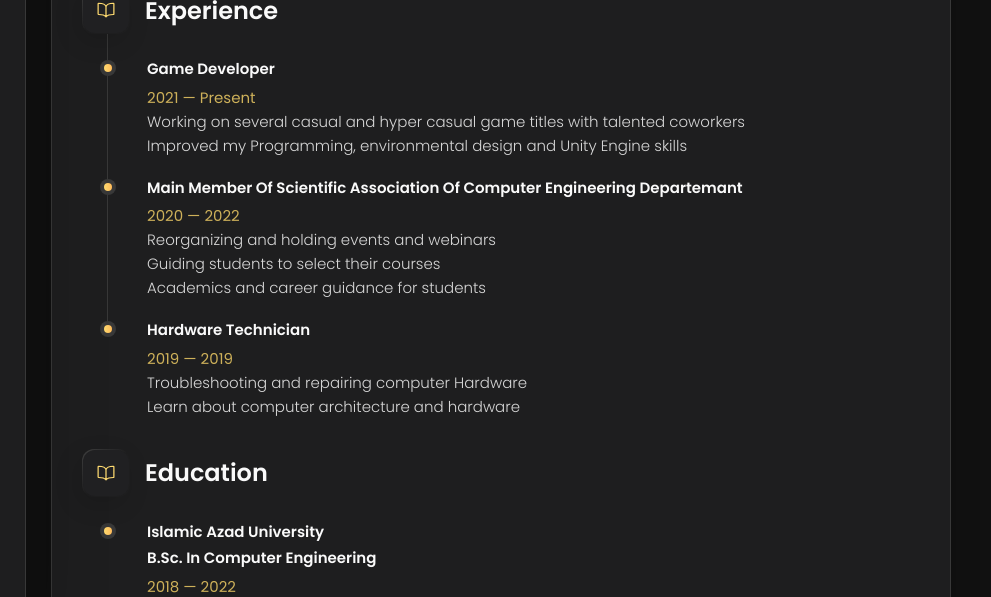
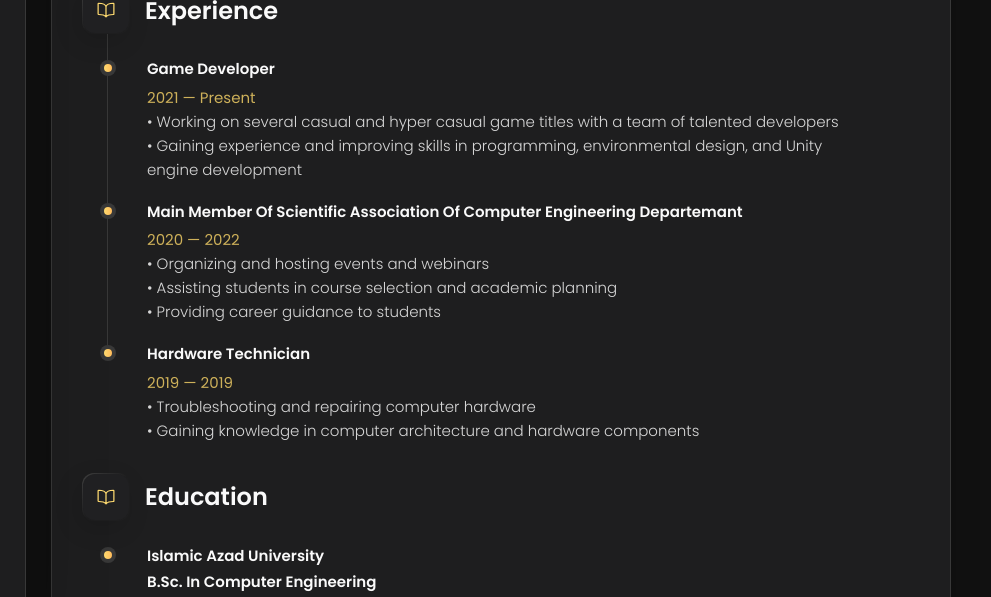
Before and after one commit to nima265/nima265.github.io, a plain HTML site: page index.html in a window 1280 px wide. Both pictures are taken after a click on the button "Resume". Shown: the part 203-800 px from the top of the page, 289-1280 px from the left. Drawn offline with nearby package versions, Linux system fonts and the light colour scheme.

Commit message:
change the CV change the website Signed-off-by: nima265 <nima.golestani2016@gmail.com>

```diff
--- a/index.html
+++ b/index.html
@@ -536,8 +536,8 @@
               <span>2021 — Present</span>
 
               <p class="timeline-text">
-                Working on several casual and hyper casual game titles with talented coworkers
-                <br/> Improved my Programming, environmental design and Unity Engine skills
+                • Working on several casual and hyper casual game titles with a team of talented developers
+                <br/> • Gaining experience and improving skills in programming, environmental design, and Unity engine development
               </p>
 
             </li>
@@ -549,9 +549,9 @@
               <span>2020 — 2022</span>
 
               <p class="timeline-text">
-                  Reorganizing and holding events and webinars
-                <br/>  Guiding students to select their courses
-                <br/>  Academics and career guidance for students
+                • Organizing and hosting events and webinars
+                <br/>  • Assisting students in course selection and academic planning
+                <br/>  • Providing career guidance to students
               </p>
 
             </li>
@@ -563,8 +563,8 @@
               <span>2019 — 2019</span>
 
               <p class="timeline-text">
-                 Troubleshooting and repairing computer Hardware
-                 <br/>Learn about computer architecture and hardware
+                •  Troubleshooting and repairing computer hardware
+                 <br/>• Gaining knowledge in computer architecture and hardware components
 
               </p>
 
@@ -591,13 +591,14 @@
 
               <h4 class="h4 timeline-item-title">Islamic Azad University</h4>
               <h4 class="h4 timeline-item-title">B.Sc. in Computer Engineering</h4>
-              <span>2018 — 2022</span>
+              <span>2018 — 2023</span>
 
               <p class="timeline-text">
-                Grade: 16.6/20 | GPA : 3.3/4 | last two years : 18/20 (3.8/4) | Thesis score : 20/20
-                <br/> Activities and societies: *Main member of Computer Engineering Scientific Association
-                <br/>  *Holding several webinars
-                <br/>  *Mentor of number of students
+                Grade: 16.6/20 | GPA : 3.3/4 | last two years : 17.8/20 (3.7/4) | Thesis score : 20/20
+                <br/> Activities and societies:
+                <br/>  • Main member of Computer Engineering Scientific Association
+                <br/>  • Holding several webinars
+                <br/>  • Mentor of number of students
               </p>
 
             </li>
@@ -657,11 +658,11 @@
 
               <div class="title-wrapper">
                 <h5 class="h5">Unity Development</h5>
-                <data value="60">60%</data>
+                <data value="65">65%</data>
               </div>
 
               <div class="skill-progress-bg">
-                <div class="skill-progress-fill" style="width: 60%;"></div>
+                <div class="skill-progress-fill" style="width: 65%;"></div>
               </div>
 
             </li>
@@ -670,11 +671,11 @@
 
               <div class="title-wrapper">
                 <h5 class="h5">Research</h5>
-                <data value="65">65%</data>
+                <data value="60">60%</data>
               </div>
 
               <div class="skill-progress-bg">
-                <div class="skill-progress-fill" style="width: 65%;"></div>
+                <div class="skill-progress-fill" style="width: 60%;"></div>
               </div>
 
             </li>
```
Also changed, not shown: 1 other file.
